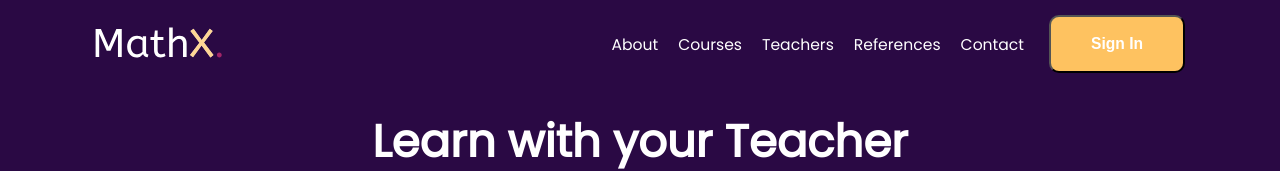
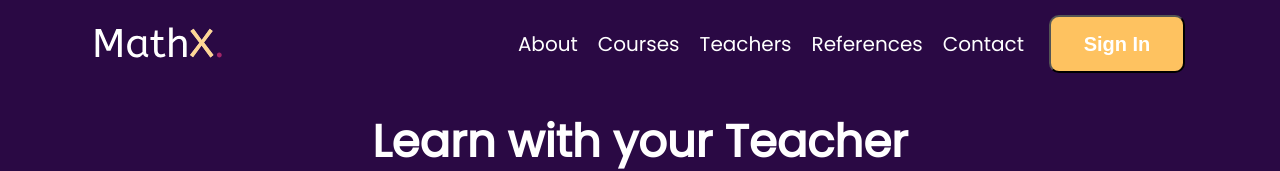
Before and after one commit to petercreams/edu-platform, a Next.js app: page / in a window 1280 px wide. Shown: the top 171 px of the page. Built offline with nearby package versions, Linux system fonts and the light colour scheme.

Commit message:
change rem values

```diff
--- a/components/Home/Navbar.module.scss
+++ b/components/Home/Navbar.module.scss
@@ -5,11 +5,9 @@ $margin: #a12568;
 $golden: #fec260;
 
 // set basic font sizes
-// root: 16px
-$size: 40px, 50px, 60px;
+// root: 10px
 
-$font-button: 1.5625rem; //25px
-$size-title: 1.3125rem; // 21px
+$font-button: 2rem; //20px
 
 .navbar_backdrop {
   min-height: 5.125rem;
```
